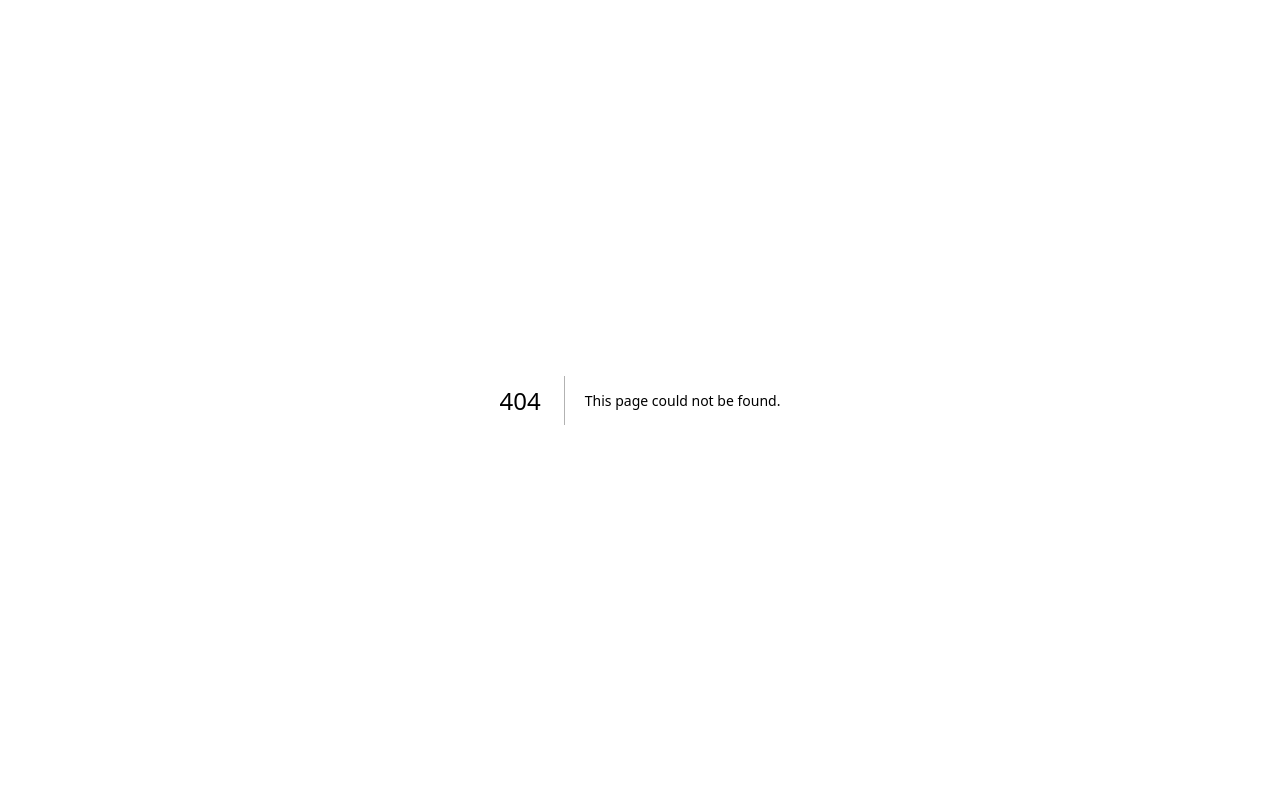
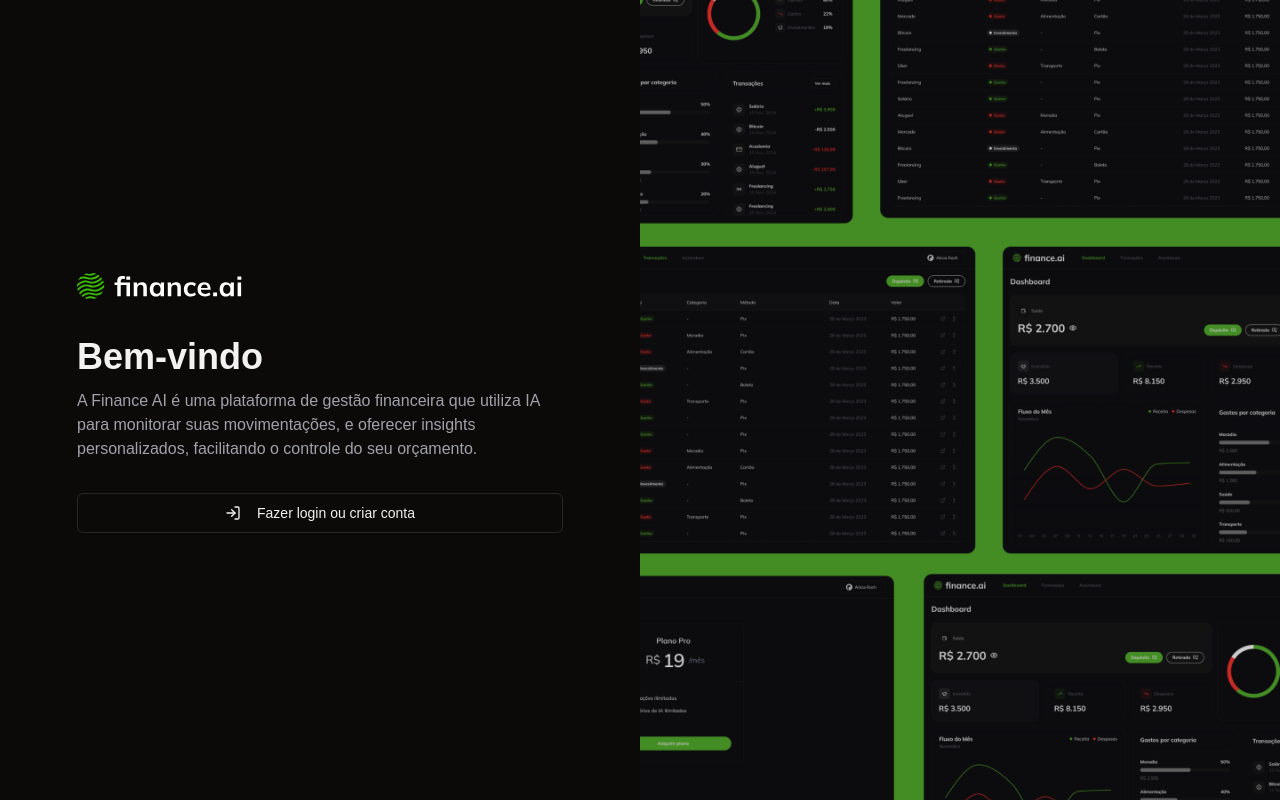
Before and after one commit to tobiasprandini/FinanceAI, a Next.js app: page /login in a window 1280 px wide. Before the commit this address had no page. Built offline with nearby package versions, Linux system fonts and the light colour scheme.

Commit message:
feat: add login page

```diff
--- /dev/null
+++ b/app/login/page.tsx
@@ -0,0 +1,35 @@
+import Image from "next/image";
+import { Button } from "../_components/ui/button";
+import { LogInIcon } from "lucide-react";
+
+const LoginPage = () => {
+  return (
+    <div className="grid h-full grid-cols-2">
+      {/* ESQUERDA */}
+      <div className="mx-auto flex h-full max-w-[550px] flex-col justify-center p-8">
+        <Image src="/logo.svg" width={173} height={39} alt="Finance AI" className="mb-8"/>
+        <h1 className="text-4xl font-bold mb-3">Bem-vindo</h1>
+        <p className="text-muted-foreground mb-8">
+          A Finance AI é uma plataforma de gestão financeira que utiliza IA para
+          monitorar suas movimentações, e oferecer insights personalizados,
+          facilitando o controle do seu orçamento.
+        </p>
+        <Button variant="outline">
+            <LogInIcon className="mr-2"/>
+            Fazer login ou criar conta
+        </Button>
+      </div>
+      {/* DIREITA */}
+      <div className="relative h-full w-full">
+        <Image
+          src="/login.png"
+          alt="Faça login"
+          fill
+          className="object-cover"
+        />
+      </div>
+    </div>
+  );
+};
+
+export default LoginPage;
--- a/app/subscription/page.tsx
+++ b/app/subscription/page.tsx
@@ -1,5 +1,5 @@
-const Subscription = () => {
+const SubscriptionPage = () => {
     return ( <h1>Subscription page</h1> );
 }
 
-export default Subscription;
+export default SubscriptionPage;
--- a/app/transactions/page.tsx
+++ b/app/transactions/page.tsx
@@ -1,5 +1,5 @@
-const Transactions = () => {
+const TransactionsPage = () => {
     return ( <h1>Transactions page</h1> );
 }
 
-export default Transactions;
+export default TransactionsPage;
```
Also changed, not shown: app/globals.css (line endings or trailing spaces), public/login.png (added), public/logo.svg (added).
